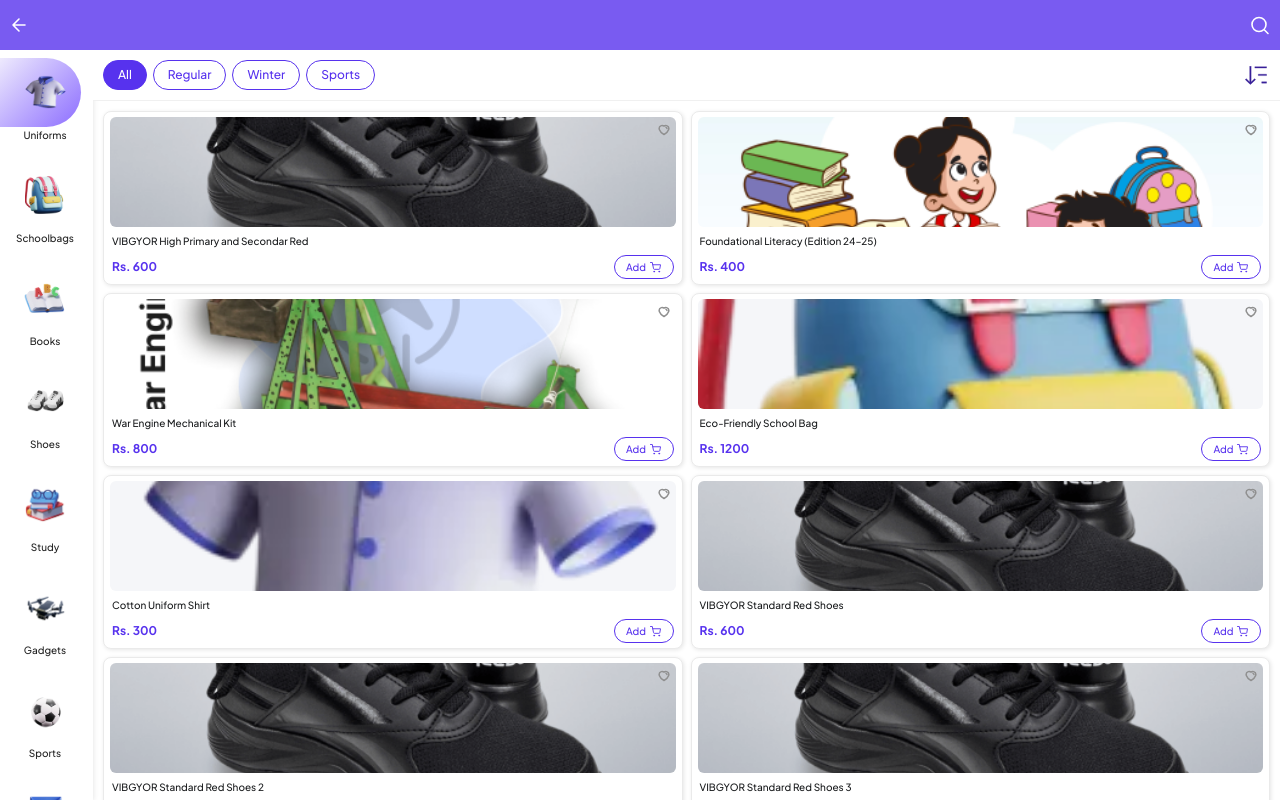
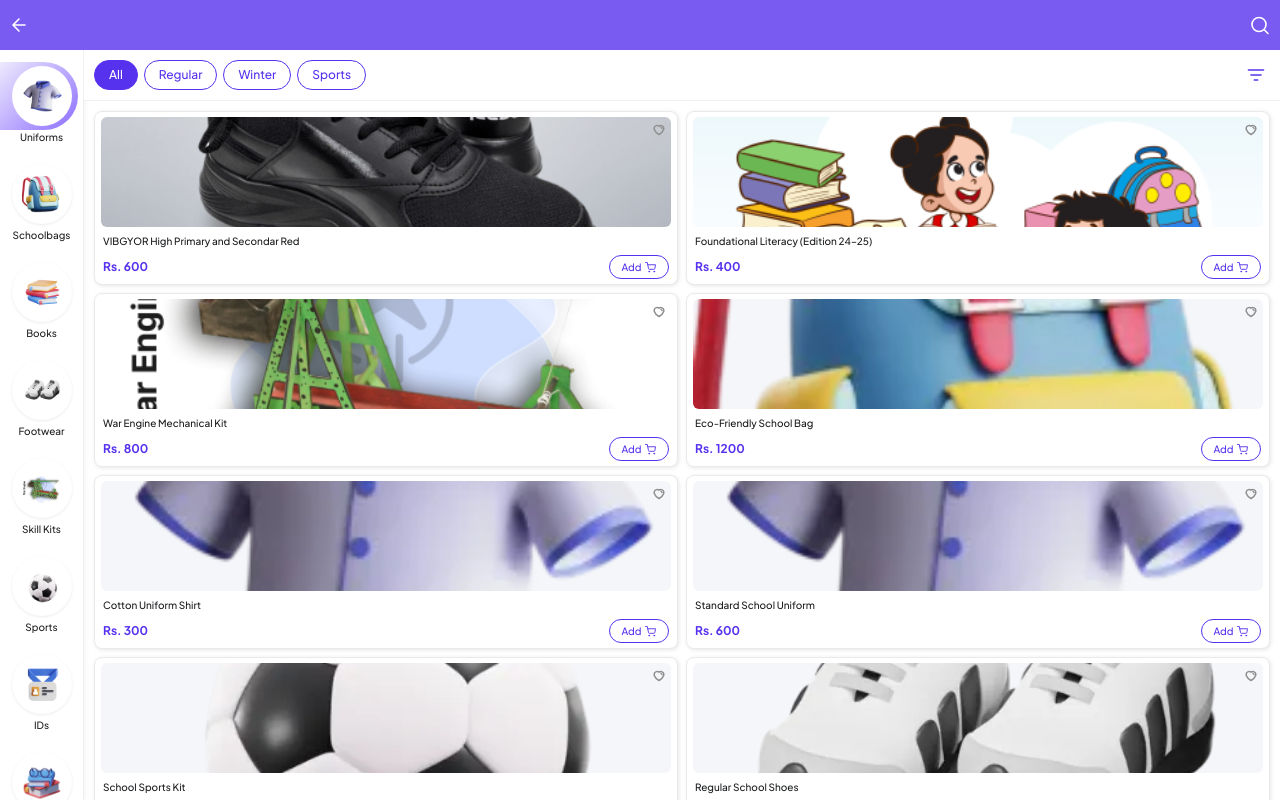
Before and after one commit to shreeram-kaudare-tc/student-kare, an Angular app in the folder student-kare-fe/: page /plp in a window 1280 px wide. Built offline with nearby package versions, Linux system fonts and the light colour scheme.

Commit message:
CATEGORIES LAYOUT FIX

```diff
--- a/student-kare-fe/src/app/pages/plp/plp.html
+++ b/student-kare-fe/src/app/pages/plp/plp.html
@@ -21,27 +21,29 @@
   <!-- Body: Sidebar + Content -->
   <div class="flex flex-1 overflow-hidden">
 
-    <!-- Left Sidebar -->
-    <div class="flex-shrink-0 bg-white overflow-y-auto overflow-x-hidden" style="width: 93px; box-shadow: 0px 1px 5.8px 0px rgba(0,0,0,0.12);">
-      <div class="flex flex-col pt-[12px] pb-[20px]" style="gap: 21px; padding-left: 15px;">
+    <!-- Left Sidebar (Width 84px to match 60px items + padding) -->
+    <div class="flex-shrink-0 bg-white overflow-y-auto overflow-x-hidden border-r border-[#F0F0F0]" style="width: 84px; box-shadow: 1px 0px 4.5px 0px rgba(0,0,0,0.06);">
+      <div class="flex flex-col py-[16px] items-center" style="gap: 20px;">
         @for (cat of sideCategories; track cat.label + $index; let i = $index) {
-        <button (click)="selectCategory(i)" class="relative flex flex-col items-center gap-[4px] w-[60px]">
+        <button (click)="selectCategory(i)" class="relative flex flex-col items-center gap-[4px] w-[60px] cursor-pointer">
 
           <!-- Active gradient D-shape bg: bleeds to sidebar left edge -->
           @if (i === activeCategory) {
-          <div class="absolute pointer-events-none" style="left: -15px; top: -4px; width: 81px; height: 69px;
+          <div class="absolute pointer-events-none" style="left: -12px; top: -4px; width: 78px; height: 68px;
                       background: linear-gradient(135deg, #EEEAFD 0%, #8C6DFF 100%);
                       border-radius: 0 40px 40px 0;
                       z-index: 0;">
           </div>
           }
 
-          <!-- Image -->
-          <div class="relative flex items-center justify-center z-10" style="width: 60px; height: 60px;">
-            <img [src]="cat.image" [alt]="cat.label" class="w-[44px] h-[44px] object-contain" />
+          <!-- Image Circle Container -->
+          <div class="relative flex items-center justify-center z-10 bg-white rounded-full transition-shadow"
+               [style.box-shadow]="i === activeCategory ? 'none' : '0px 1px 3px rgba(0,0,0,0.08)'"
+               style="width: 60px; height: 60px;">
+            <img [src]="cat.image" [alt]="cat.label" class="w-[42px] h-[42px] object-contain" />
           </div>
 
-          <span class="relative z-10 text-[10px] leading-[18px] text-[#222222] text-center" style="font-weight: 500;">
+          <span class="relative z-10 text-[10px] leading-[14px] text-[#222222] text-center font-medium">
             {{ cat.label }}
           </span>
         </button>
@@ -53,17 +55,18 @@
     <div class="flex-1 flex flex-col overflow-hidden">
 
       <!-- Filter Chips Row -->
-      <div class="flex-shrink-0 flex items-center gap-[8px] px-[10px] py-[10px] bg-white border-b border-[#F0F0F0]">
-        <div class="flex items-center gap-[6px] overflow-x-auto scrollbar-hide flex-1">
+      <div class="flex-shrink-0 flex items-center justify-between px-[10px] py-[10px] bg-white border-b border-[#F0F0F0]">
+        <div class="flex items-center gap-[6px] overflow-x-auto scrollbar-hide flex-1 mr-[10px]">
           @for (f of filters; track f) {
           <app-category-chip [label]="f" [active]="activeFilter === f" (chipClick)="selectFilter($event)">
           </app-category-chip>
           }
         </div>
-        <button (click)="openFilter()" class="flex-shrink-0 w-[28px] h-[28px] flex items-center justify-center">
-          <svg width="22" height="19" viewBox="0 0 22 19" fill="none" xmlns="http://www.w3.org/2000/svg">
-            <path d="M6.14062 0.149597V15.8898L9.48828 12.7385L9.59082 12.6418L9.69434 12.7385L10.5029 13.5002L10.6191 13.6096L10.5029 13.7189L5.52148 18.4094L5.41895 18.506L5.31641 18.4094L0.334961 13.7189L0.21875 13.6096L0.334961 13.5002L1.14355 12.7385L1.24609 12.6418L1.34961 12.7385L4.69629 15.8898V0.149597H6.14062ZM21.5879 15.7717V17.1496H16.7109V15.7717H21.5879ZM21.5879 8.23065V9.6076H13.2783V8.23065H21.5879ZM21.5879 0.68866V2.06561H9.8457V0.68866H21.5879Z" fill="#382098" stroke="#382098"
-              stroke-width="0.3" />
+
+        <!-- Sort/Filter Icon -->
+        <button class="flex-shrink-0 flex items-center justify-center p-1">
+          <svg width="20" height="20" viewBox="0 0 24 24" fill="none" xmlns="http://www.w3.org/2000/svg">
+            <path d="M3 6H21M6 12H18M10 18H14" stroke="#5732EE" stroke-width="2" stroke-linecap="round" stroke-linejoin="round"/>
           </svg>
         </button>
       </div>
@@ -86,39 +89,36 @@
     </div>
   </div>
 
-  <!-- ── View Cart floating pill ── -->
+  <!-- View Cart floating pill (Stretched) -->
   @if (cartCount > 0) {
-  <div class="absolute bottom-[16px] z-20" style="left: 109px; right: 16px;">
-    <div class="w-full flex items-center gap-[10px] rounded-[58px] bg-[#795BF1] px-[10px]" style="height: 62px; box-shadow: 1px 1px 4px 0px rgba(0,0,0,0.10);">
+  <div class="absolute bottom-[16px] z-[100]" style="left: 109px; right: 16px;">
+    <div class="w-full flex items-center justify-between bg-[#795BF1] rounded-[58px] px-[10px]" style="height: 62px; box-shadow: 1px 1px 4px 0px rgba(0,0,0,0.10);">
 
-      <!-- Overlapping product thumbnails -->
-      <div class="flex items-center flex-shrink-0 overflow-hidden w-[100px] relative px-[4px]" style="margin-left: 16px;" [class.thumbnails-rotating]="isRotating">
-        <div class="flex items-center translate-x-[10px]">
+      <!-- Overlapping product thumbnails (Fully visible first circle) -->
+      <div class="flex items-center flex-shrink-0 overflow-hidden w-[90px] relative px-[2px]" [class.thumbnails-rotating]="isRotating">
+        <div class="flex items-center translate-x-[14px]">
           @for (item of cartItems.slice(0, 3); track item.id; let i = $index) {
-          <div class="rounded-full border-2 border-white bg-white overflow-hidden flex-shrink-0 transition-all duration-300" style="width: 38px; height: 38px; margin-left: -10px; box-shadow: 0 1px 4px rgba(0,0,0,0.15);">
+          <div class="rounded-full border-2 border-white bg-white overflow-hidden flex-shrink-0 transition-all duration-300 shadow-sm"
+               style="width: 38px; height: 38px; margin-left: -12px;">
             <img [src]="item.image" [alt]="item.name" class="w-full h-full object-contain" />
           </div>
           }
         </div>
       </div>
 
-      <!-- Text -->
-      <div class="flex-1 flex flex-col" style="padding-left: 6px;">
-        <span class="text-white leading-[20px]" style="font-family: 'Plus Jakarta Sans', sans-serif; font-weight: 600; font-size: 12px;">
-          View Cart
-        </span>
-        <span class="text-white/80 text-[11px] leading-[16px]">
-          {{ cartCount }} item{{ cartCount > 1 ? 's' : '' }}
-        </span>
+      <!-- Text Container -->
+      <div class="flex flex-col justify-center flex-1 ml-[10px]">
+        <span class="text-white text-[12px] font-semibold leading-tight">View Cart</span>
+        <span class="text-white text-[11px] opacity-80 leading-tight">{{ cartCount }} items</span>
       </div>
 
       <!-- Arrow circle -->
-      <button (click)="rotateCartThumbnails()" class="flex-shrink-0 flex items-center justify-center rounded-full bg-[#241562] cursor-pointer active:scale-90 transition-transform z-30" style="width: 30px; height: 30px;">
-        <svg width="7" height="10" viewBox="0 0 7 10" fill="none" xmlns="http://www.w3.org/2000/svg">
-          <path d="M6.16667 5L1.16667 10L0 8.83333L3.8125 5L0 1.16667L1.16667 0L6.16667 5Z" fill="white" />
+      <button (click)="rotateCartThumbnails(); $event.stopPropagation()"
+              class="flex-shrink-0 w-[42px] h-[42px] bg-[#1A0A4B] rounded-full flex items-center justify-center text-white active:scale-95 transition-transform">
+        <svg width="24" height="24" viewBox="0 0 24 24" fill="none" xmlns="http://www.w3.org/2000/svg">
+          <path d="M9 18L15 12L9 6" stroke="currentColor" stroke-width="2.5" stroke-linecap="round" stroke-linejoin="round"/>
         </svg>
       </button>
-
     </div>
   </div>
   }
--- a/student-kare-fe/src/app/pages/plp/plp.ts
+++ b/student-kare-fe/src/app/pages/plp/plp.ts
@@ -33,29 +33,28 @@ export class PlpPage implements OnInit {
   flyingItems: FlyingItem[] = [];
   filterSheetOpen = false;
 
+  sideCategories = [
+    { label: 'Uniforms',   image: 'images/home/cat-shirt.png' },
+    { label: 'Schoolbags', image: 'images/home/cat-bag.png' },
+    { label: 'Books',      image: 'images/home/cat-books.png' },
+    { label: 'Footwear',   image: 'images/home/cat-shoes.png' },
+    { label: 'Skill Kits', image: 'images/home/prod-war-engine.png' },
+    { label: 'Sports',     image: 'images/home/cat-football.png' },
+    { label: 'IDs',        image: 'images/home/cat-idcard.png' },
+    { label: 'Stationery', image: 'images/home/cat-books-glasses.png' },
+  ];
+
   filters = ['All', 'Regular', 'Winter', 'Sports'];
 
-  sideCategories: SideCategory[] = [
-    { label: 'Uniforms',   image: '/images/home/cat-shirt.png' },
-    { label: 'Schoolbags', image: '/images/home/cat-bag.png' },
-    { label: 'Books',      image: '/images/home/cat-abc.png' },
-    { label: 'Shoes',      image: '/images/home/cat-shoes.png' },
-    { label: 'Study',      image: '/images/home/cat-books-glasses.png' },
-    { label: 'Gadgets',    image: '/images/home/cat-drone.png' },
-    { label: 'Sports',     image: '/images/home/cat-football.png' },
-    { label: 'ID Cards',   image: '/images/home/cat-idcard.png' },
-    { label: 'Stationery', image: '/images/home/cat-books.png' },
-  ];
-
   products: PlpProduct[] = [
-    { id: 1, name: 'VIBGYOR High Primary and Secondar Red', price: 600, image: '/images/home/prod-reebok.png', quantity: 0 },
-    { id: 2, name: 'Foundational Literacy (Edition 24–25)', price: 400, image: '/images/home/prod-literacy.png', quantity: 0 },
-    { id: 3, name: 'War Engine Mechanical Kit', price: 800, image: '/images/home/prod-war-engine.png', quantity: 0 },
-    { id: 4, name: 'Eco-Friendly School Bag', price: 1200, image: '/images/home/cat-bag.png', quantity: 0 },
-    { id: 5, name: 'Cotton Uniform Shirt', price: 300, image: '/images/home/cat-shirt.png', quantity: 0 },
-    { id: 6, name: 'VIBGYOR Standard Red Shoes', price: 600, image: '/images/home/prod-reebok.png', quantity: 0 },
-    { id: 7, name: 'VIBGYOR Standard Red Shoes 2', price: 600, image: '/images/home/prod-reebok.png', quantity: 0 },
-    { id: 8, name: 'VIBGYOR Standard Red Shoes 3', price: 600, image: '/images/home/prod-reebok.png', quantity: 0 },
+    { id: 1, name: 'VIBGYOR High Primary and Secondar Red', price: 600, image: 'images/home/prod-reebok.png', quantity: 0 },
+    { id: 2, name: 'Foundational Literacy (Edition 24–25)', price: 400, image: 'images/home/prod-literacy.png', quantity: 0 },
+    { id: 3, name: 'War Engine Mechanical Kit', price: 800, image: 'images/home/prod-war-engine.png', quantity: 0 },
+    { id: 4, name: 'Eco-Friendly School Bag', price: 1200, image: 'images/home/cat-bag.png', quantity: 0 },
+    { id: 5, name: 'Cotton Uniform Shirt', price: 300, image: 'images/home/cat-shirt.png', quantity: 0 },
+    { id: 6, name: 'Standard School Uniform', price: 600, image: 'images/home/cat-shirt.png', quantity: 0 },
+    { id: 7, name: 'School Sports Kit', price: 600, image: 'images/home/cat-football.png', quantity: 0 },
+    { id: 8, name: 'Regular School Shoes', price: 600, image: 'images/home/cat-shoes.png', quantity: 0 },
   ];
 
   constructor(private router: Router, private route: ActivatedRoute) {}
```
